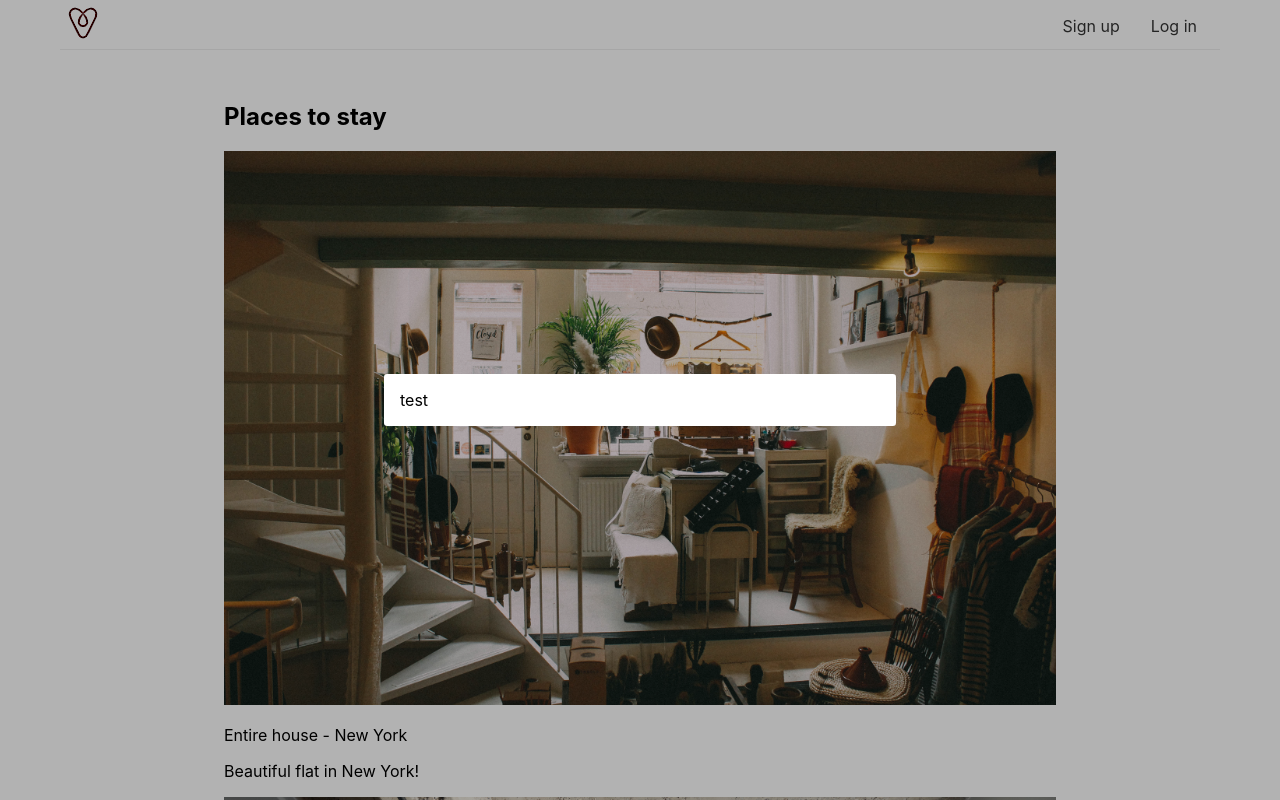
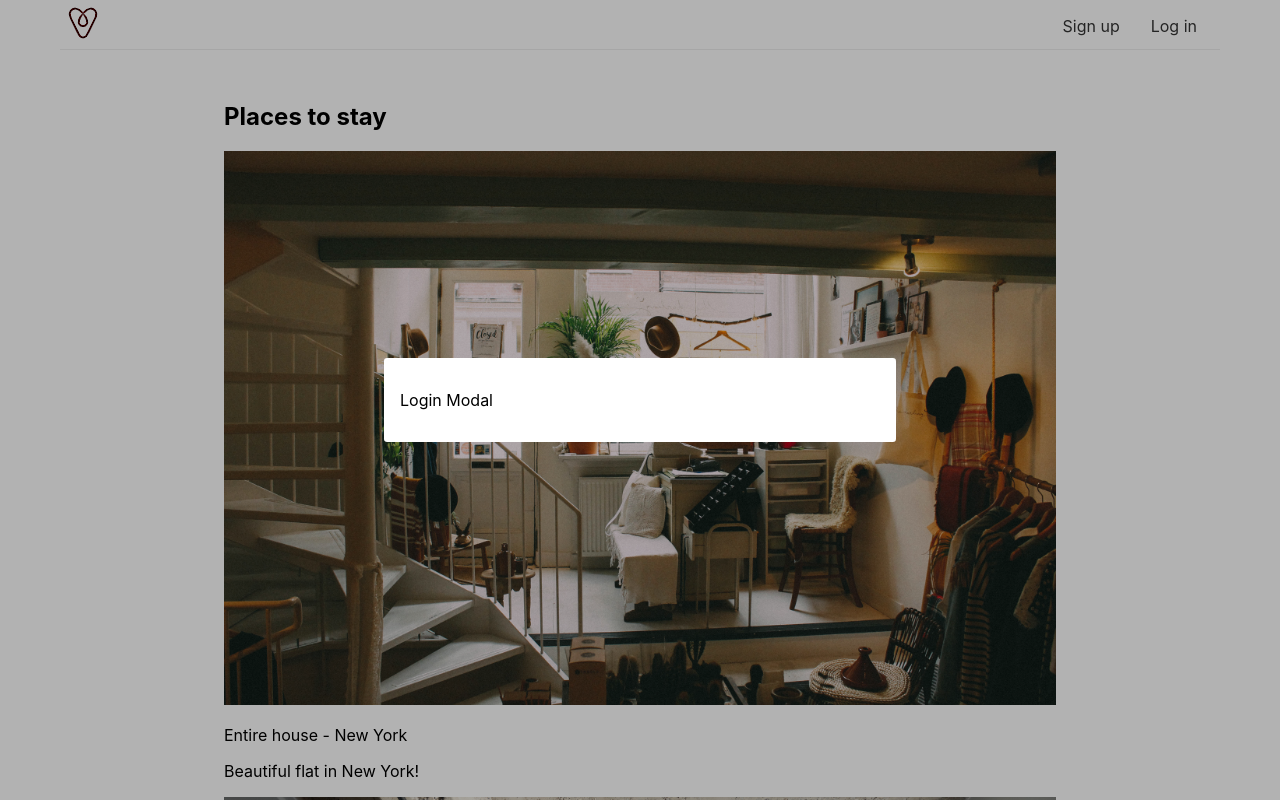
Before and after one commit to rt3me/nextjs-bnb, a Next.js app: page / in a window 1280 px wide. Shown: the top 800 px of the page. Built offline with nearby package versions, Linux system fonts and the light colour scheme.

Commit message:
Added login and registration modals and rendered both in Layout component

```diff
--- a/components/Layout.jsx
+++ b/components/Layout.jsx
@@ -1,16 +1,27 @@
 import React, { useState } from 'react';
 import Header from './Header';
 import Modal from './Modal';
+import LoginModal from './LoginModal';
+import RegistrationModal from './RegistrationModal';
 
 export default function Layout(props) {
   const [showModal, setShowModal] = useState(true);
+  const [showLoginModal, setShowLoginModal] = useState(true);
+  const [showRegistrationModal, setShowRegistrationModal] = useState(false);
 
   return (
     <React.Fragment>
       <Header />
       <main>{props.content}</main>
 
-      {showModal && <Modal close={() => setShowModal(false)}>test</Modal>}
+      {
+        showModal && (
+          <Modal close={() => setShowModal(false)}>
+            {showLoginModal && <LoginModal />}
+            {showRegistrationModal && <RegistrationModal />}
+          </Modal>
+        )
+      }
 
       <style jsx>{`
         main {
--- /dev/null
+++ b/components/LoginModal.jsx
@@ -0,0 +1,3 @@
+export default function LoginModal(props) {
+  return <p>Login Modal</p>
+}
--- /dev/null
+++ b/components/RegistrationModal.jsx
@@ -0,0 +1,3 @@
+export default function RegistrationModal(props) {
+  return <p>Registration Modal</p>
+}
```
